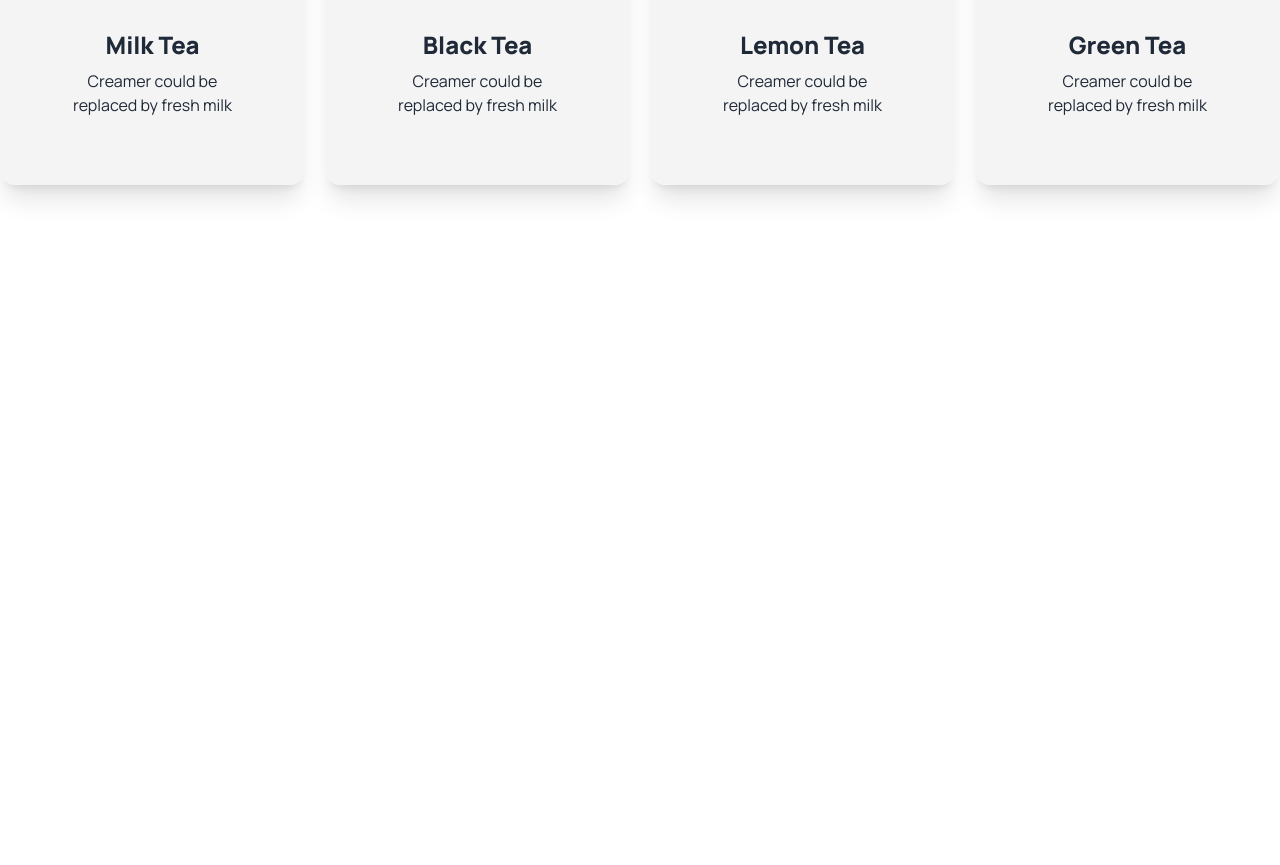
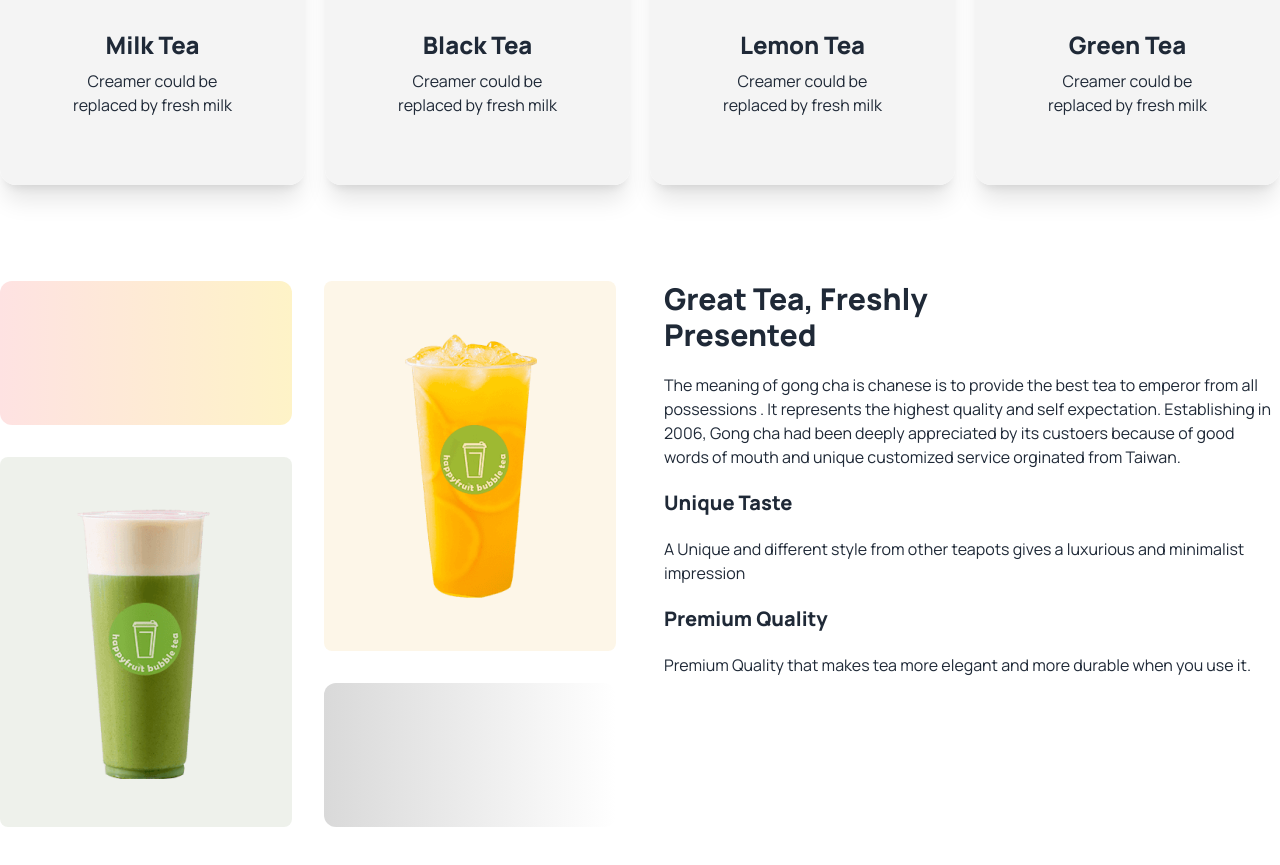
Before and after one commit to KHADIJAURMI/simple-tea-house, a plain HTML site: page index.html in a window 1280 px wide. Shown: the part 1288-2153 px from the top of the page. Before the commit the page ends 1569 px from the top, so only its background shows below. Drawn offline with nearby package versions, Linux system fonts and the light colour scheme.

Commit message:
hope for best

```diff
--- a/index.html
+++ b/index.html
@@ -105,6 +105,28 @@
         </div>
       </div>
     </section>
+    <!-- Great Tea Present -->
+    <section class="my-24 flex gap-12 flex-col lg:flex-row">
+      <div class="grid gap-8 grid-cols-1 md:grid-cols-2 flex-1">
+          <div class="rounded-xl h-36 bg-gradient-to-r from-red-100 to-amber-100"></div>
+          <div class="row-span-2 bg-[#E6A6231A] rounded-lg px-8 py-12 flex justify-center items-center">
+              <img src="images/fresh-1.png" alt="">
+          </div>
+          <div class="row-span-2 bg-[#5776391A] rounded-lg px-8 py-12 flex justify-center items-center">
+              <img src="images/fresh-2.png" alt="">
+          </div>
+          <div class="rounded-xl h-36 bg-gradient-to-r from-[#D9D9D9] to-[#FFFFFF]"></div>
+      </div>
+
+      <div class="space-y-5 flex-1">
+        <h3 class="text-3xl font-extrabold">Great Tea, Freshly<br>Presented</h3>
+        <p>The meaning of gong cha is chanese is to provide the best tea to emperor from all possessions . It represents the highest quality and self expectation. Establishing in 2006, Gong cha had been deeply appreciated by its custoers  because of good words of mouth and unique customized service orginated from Taiwan.</p>
+        <h4 class="text-xl font-extrabold">Unique Taste</h4>
+        <p>A Unique and different style from other teapots gives a luxurious and minimalist impression</p>
+        <h4 class="text-xl font-extrabold">Premium Quality</h4>
+        <p>Premium Quality that makes tea more elegant and more durable when you use it.</p>
+      </div>
+    </section>
   </main>
   <footer>
 
```
